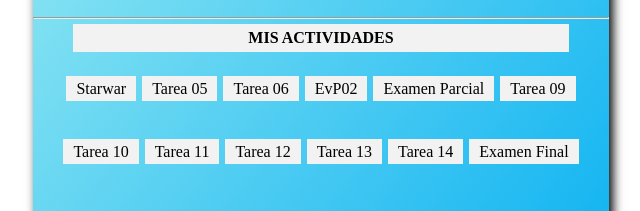
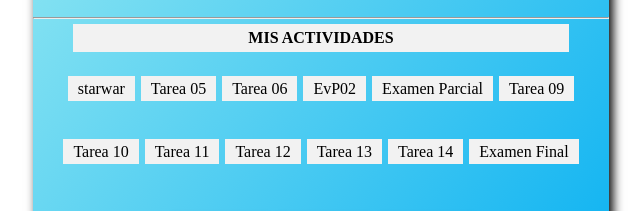
Before and after one commit to lucianorobles17/lucianorobles17.github.io, a plain HTML site: page index.html in a window 1280 px wide. Shown: the part 406-617 px from the top of the page, 319-959 px from the left. Drawn offline with Linux system fonts and the light colour scheme.

Commit message:
Update index.html

```diff
--- a/index.html
+++ b/index.html
@@ -23,7 +23,7 @@ v<!DOCTYPE html>
             <p>Mis Actividades</p>
             <ul>
                 <!--tarea04,tarea05,evp2,exp son los nombres de los repositorios github secundarios-->
-                <li><a href="/Starwar/index.html">Starwar</a></li>
+                <li><a href="/starwar/index.html">starwar</a></li>
                 <li><a href="/tarea05/index.html">Tarea 05</a></li>
                 <li><a href="/tarea06/index.html">Tarea 06</a></li>
                 <li><a href="/evp2/index.html">EvP02</a></li>
```
